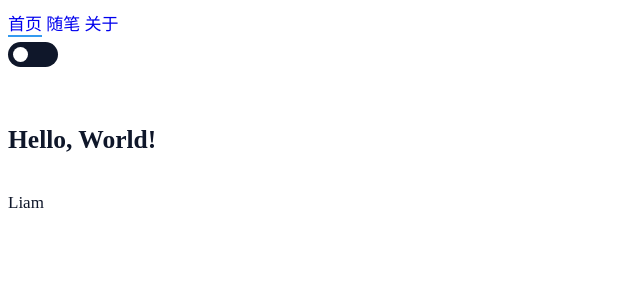
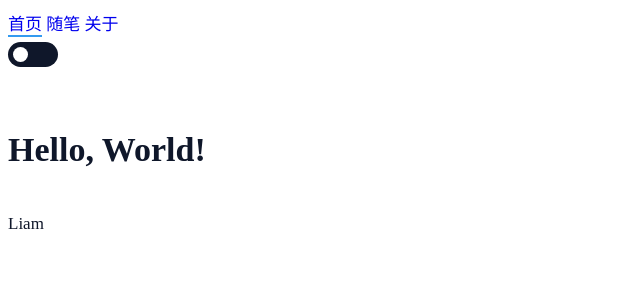
Before and after one commit to byronogis/my-website-base-astro, an Astro site: page / in a window 1280 px wide. Shown: the whole page, without its empty margins (0-640 px from the left). Built offline with nearby package versions, Linux system fonts and the light colour scheme; Astro itself is replaced by a stand-in of ours.

Commit message:
feat: style reset use normalize.css

```diff
--- a/package.json
+++ b/package.json
@@ -18,6 +18,7 @@
   },
   "dependencies": {
     "@astrojs/netlify": "^2.0.0",
+    "@unocss/reset": "^0.49.0",
     "astro": "^2.0.1"
   },
   "devDependencies": {
--- a/src/layouts/Default.layout.astro
+++ b/src/layouts/Default.layout.astro
@@ -1,5 +1,6 @@
 ---
 import '../styles/global.css'
+import '../styles/reset.css'
 
 import TheHeader from '../components/TheHeader.astro'
 import TheFooter from '../components/TheFooter.astro';
--- /dev/null
+++ b/src/styles/reset.css
@@ -0,0 +1 @@
+@import '@unocss/reset/normalize.css';
```
Also changed, not shown: pnpm-lock.yaml, 1 other file.
